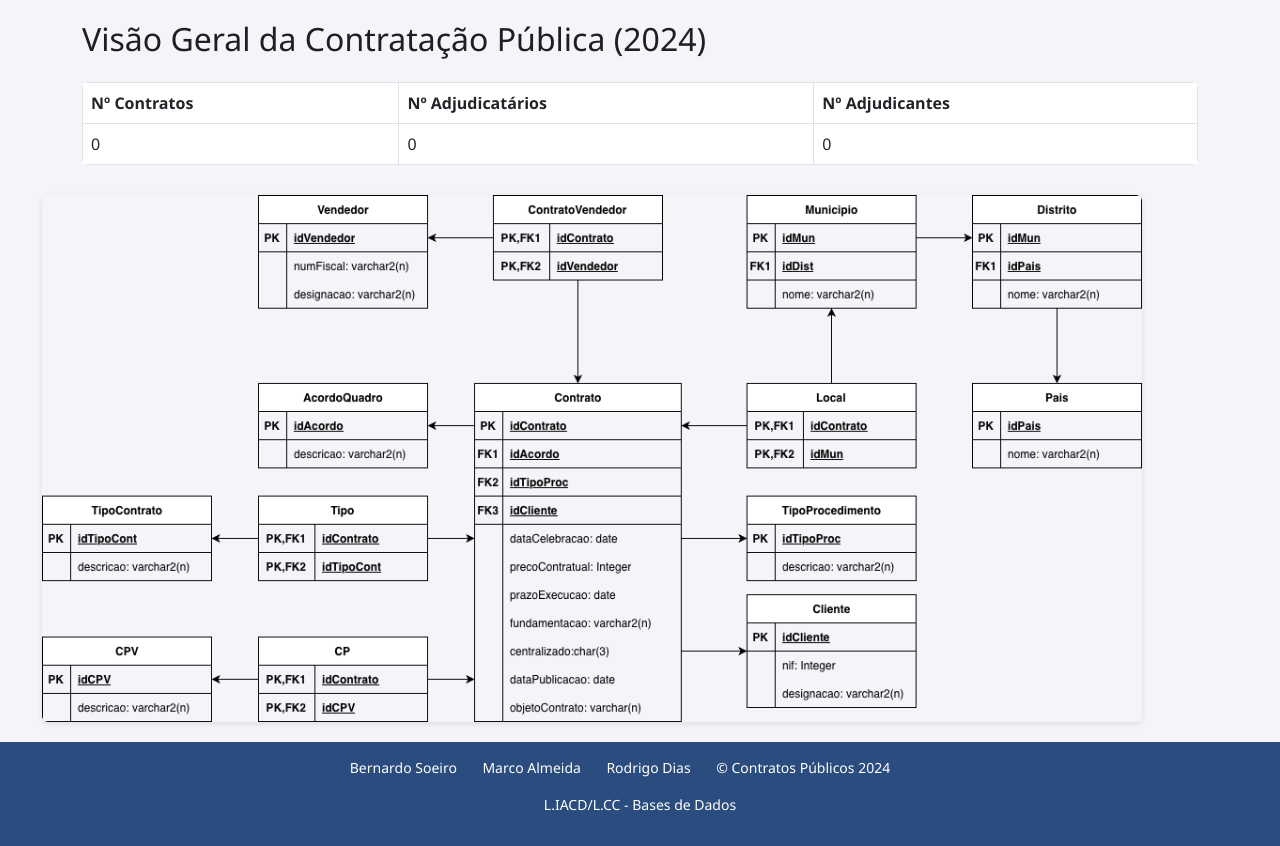
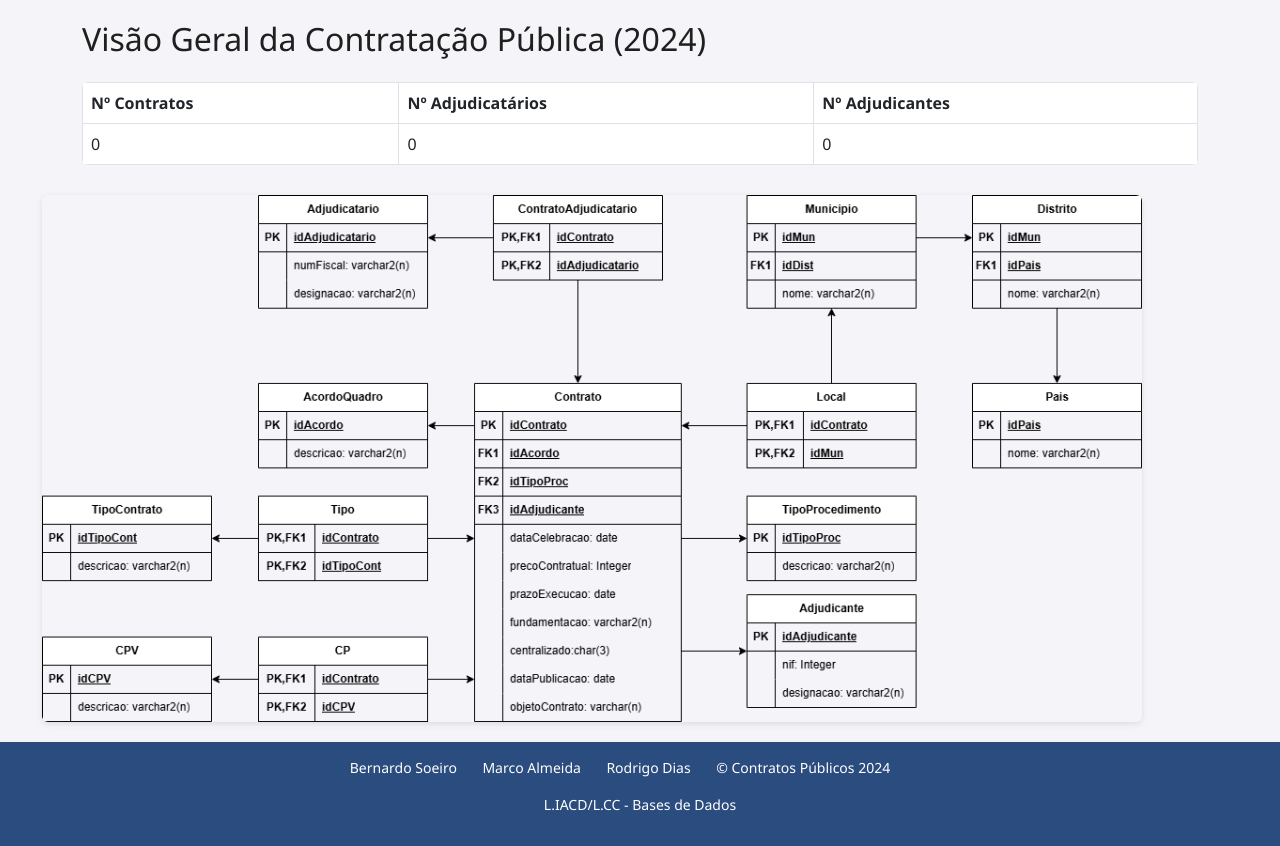
Before and after one commit to bsoeiro5/Trabalho-Base-de-Dados, a Flask app: page / in a window 1280 px wide. Shown: the part 128-974 px from the top of the page. Run offline with Flask 3, Linux system fonts and the light colour scheme; data that the repository does not hold is empty.

Commit message:
Replace database schema image and update reference
Replaces 'trabalhobdados.drawio.png' with 'trabalhobdados.png' in the static files and updates the image reference in index.html to use the new file. Removes the old image to streamline static assets.

```diff
--- a/app/templates/index.html
+++ b/app/templates/index.html
@@ -22,7 +22,7 @@
         </tbody>
     </table>
     <div class="text-center mt-4">
-        <img src="static/trabalhobdados.drawio.png" class="image-below" alt="Esquema da Base de Dados Relacional">
+        <img src="static/trabalhobdados.png" class="image-below" alt="Esquema da Base de Dados Relacional">
     </div>
     <style>
         .image-below {
```
Also changed, not shown: app/static/trabalhobdados.drawio.png (deleted), app/static/trabalhobdados.png (added), 2 other files.
